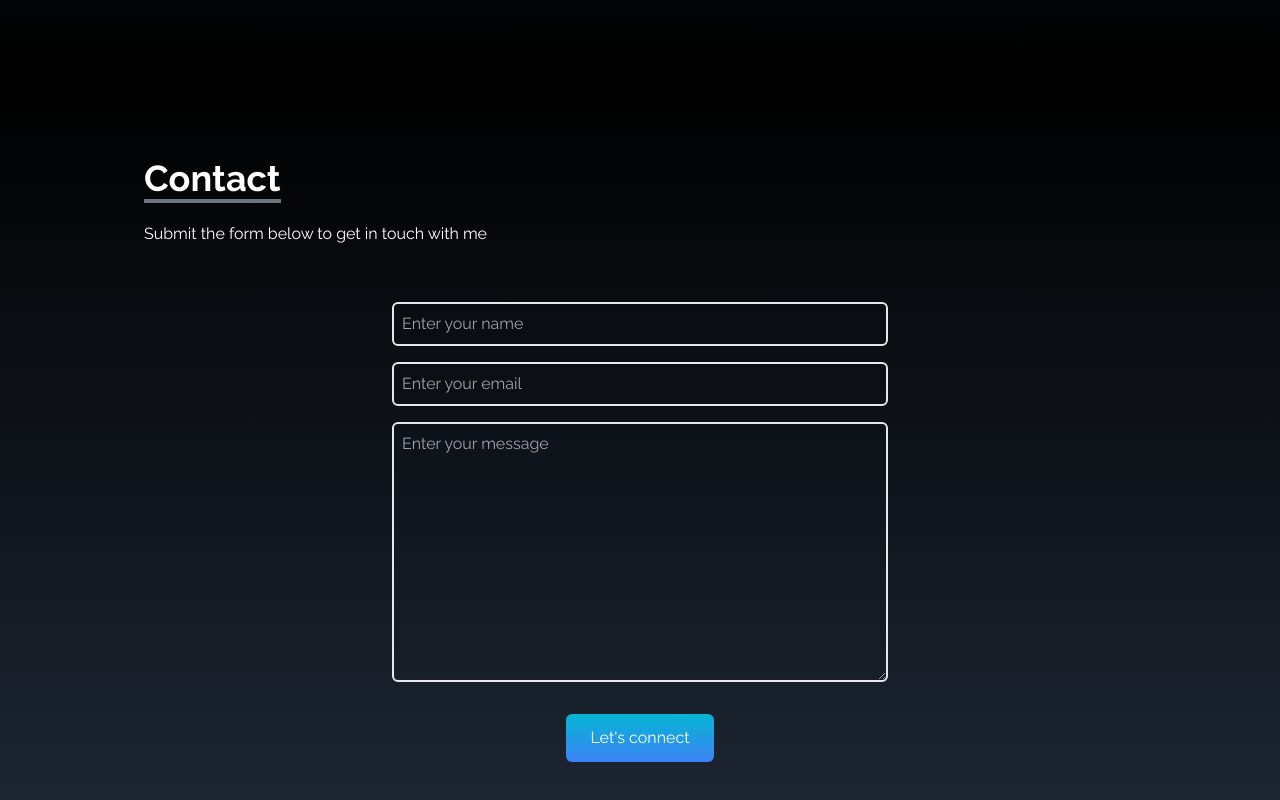
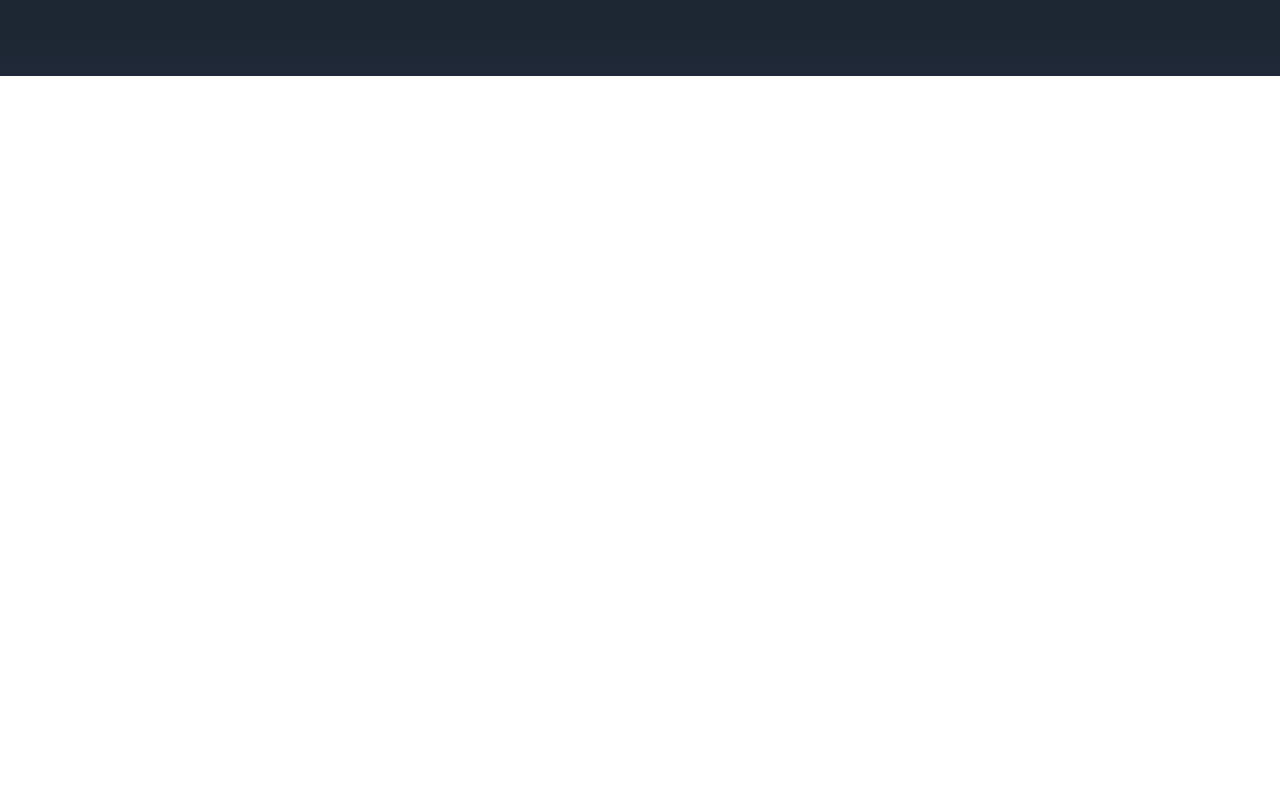
Before and after one commit to mkphung29/portfolio, a React (Create React App) app: page / in a window 1280 px wide. Shown: the part 6216-7016 px from the top of the page. After the commit the page ends 6292 px from the top, so only its background shows below. Built offline with nearby package versions, Linux system fonts and the light colour scheme; a web font is replaced by a local one.

Commit message:
Update contact info

```diff
--- a/src/App.js
+++ b/src/App.js
@@ -17,7 +17,6 @@ function App() {
       <Portfolio />
       <Experience />
       <Technologies />
-      <Databases />
       <Contact />
 
       <SocialLinks />
--- a/src/components/Contact.jsx
+++ b/src/components/Contact.jsx
@@ -9,42 +9,12 @@ const Contact = () => {
             <div className="pb-8">
                 <p className="text-4xl font-bold inline border-b-4
                 border-gray-500">Contact</p>
-                <p className="py-6">Submit the form below to get in touch with me</p>
-            </div>
-
-            <div className="flex justify-center items-center">
-                <form action="https://getform.io/f/010e33b3-630c-4582-98e3-563c77758544"
-                method="POST"
-                className="flex flex-col w-full md:w-1/2">
-                    <input type="text"
-                    name="name"
-                    placeholder="Enter your name"
-                    className="p-2 bg-transparent border-2 rounded-md text-white
-                    focus:outline-none"
-                    />
-                    <input type="text"
-                    name="email"
-                    placeholder="Enter your email"
-                    className="my-4 p-2 bg-transparent border-2 rounded-md text-white
-                    focus:outline-none"
-                    />
-                    <textarea
-                    name="message"
-                    placeholder="Enter your message"
-                    rows="10"
-                    className="p-2 bg-transparent border-2 rounded-md text-white
-                    focus:outline-none">
-                    </textarea>
-
-                    <button className="text-white bg-gradient-to-b
-                     from-cyan-500 to-blue-500 px-6 py-3 my-8 mx-auto
-                     flex items-center rounded-md hover:scale-110 duration-300">
-                        Let's connect
-                    </button>
-                </form>
+                <p className="py-6">Here are some more links!</p>
+                <p className="py-6"> <a href="https://www.linkedin.com/in/madison-phung-1a2919228/">LinkedIn</a></p>
+                <p className="py-6">Email: madisonphung29@gmail.com </p>
+                <p className="py-6"><a href="https://gonyuathletics.com/sports/womens-golf/roster/madison-phung/14727">NYU Golf</a></p>
             </div>
         </div>
-
     </div>
   )
 }
```
